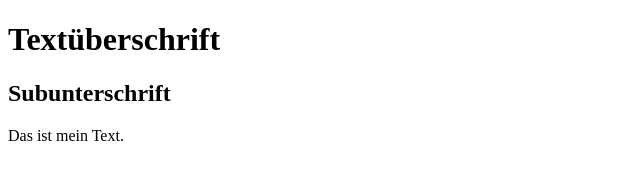
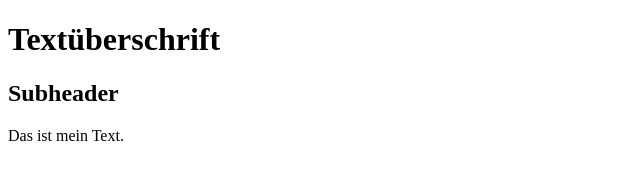
Before and after one commit to yesbutno1/hello-world, a plain HTML site: page index.html in a window 1280 px wide. Shown: the whole page, without its empty margins (0-640 px from the left). Drawn offline with Linux system fonts and the light colour scheme.

Commit message:
changed h2

```diff
--- a/index.html
+++ b/index.html
@@ -6,7 +6,7 @@
     </head>
   <body>
     <h1>Textüberschrift</h1>
-    <h2>Subunterschrift</h2>
+    <h2>Subheader</h2>
     <p>Das ist mein Text.</p>
   </body>
 </html>
```
